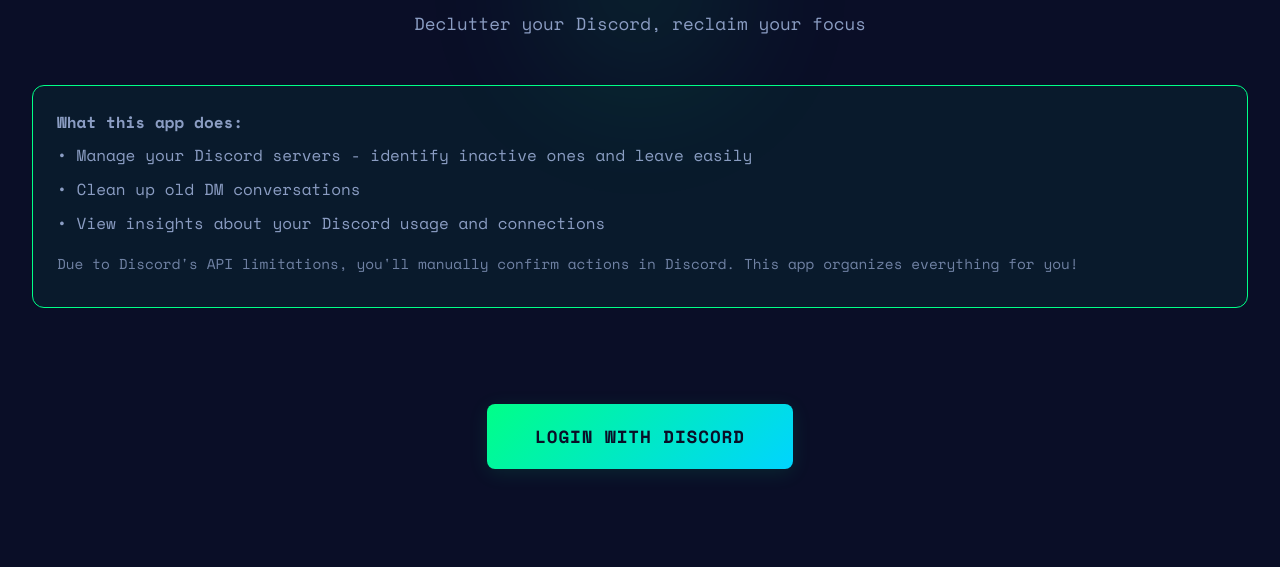
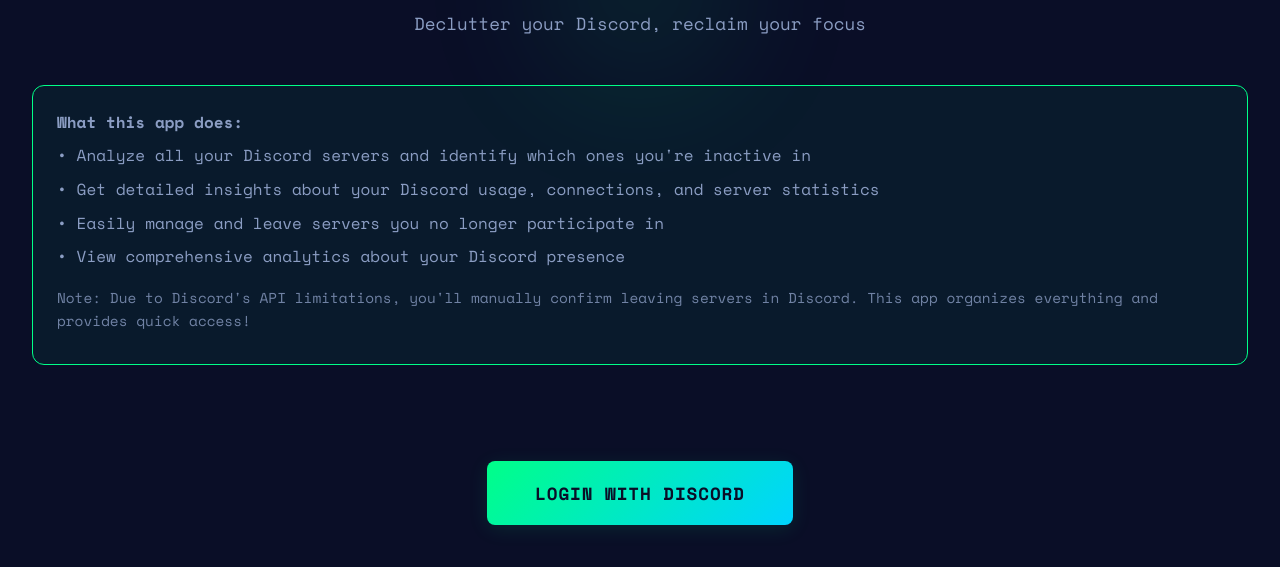
Before and after one commit to obiwanbenob1/discord-server-manager, a website: page public/index.html in a window 1280 px wide. Shown: the part 193-760 px from the top of the page. Drawn offline with nearby package versions, Linux system fonts and the light colour scheme.

Commit message:
Add files via upload

```diff
--- a/public/index.html
+++ b/public/index.html
@@ -1369,10 +1369,11 @@
                         ${state.error ? `<div class="error">Error: ${state.error}</div>` : ''}
                         <div class="info-box">
                             <p><strong>What this app does:</strong></p>
-                            <p>• Manage your Discord servers - identify inactive ones and leave easily</p>
-                            <p>• Clean up old DM conversations</p>
-                            <p>• View insights about your Discord usage and connections</p>
-                            <p style="margin-top: 1rem; font-size: 0.9rem; opacity: 0.8;">Due to Discord's API limitations, you'll manually confirm actions in Discord. This app organizes everything for you!</p>
+                            <p>• Analyze all your Discord servers and identify which ones you're inactive in</p>
+                            <p>• Get detailed insights about your Discord usage, connections, and server statistics</p>
+                            <p>• Easily manage and leave servers you no longer participate in</p>
+                            <p>• View comprehensive analytics about your Discord presence</p>
+                            <p style="margin-top: 1rem; font-size: 0.9rem; opacity: 0.8;">Note: Due to Discord's API limitations, you'll manually confirm leaving servers in Discord. This app organizes everything and provides quick access!</p>
                         </div>
                         <div class="login-section">
                             <button class="login-btn" onclick="handleDiscordLogin()">Login with Discord</button>
```
